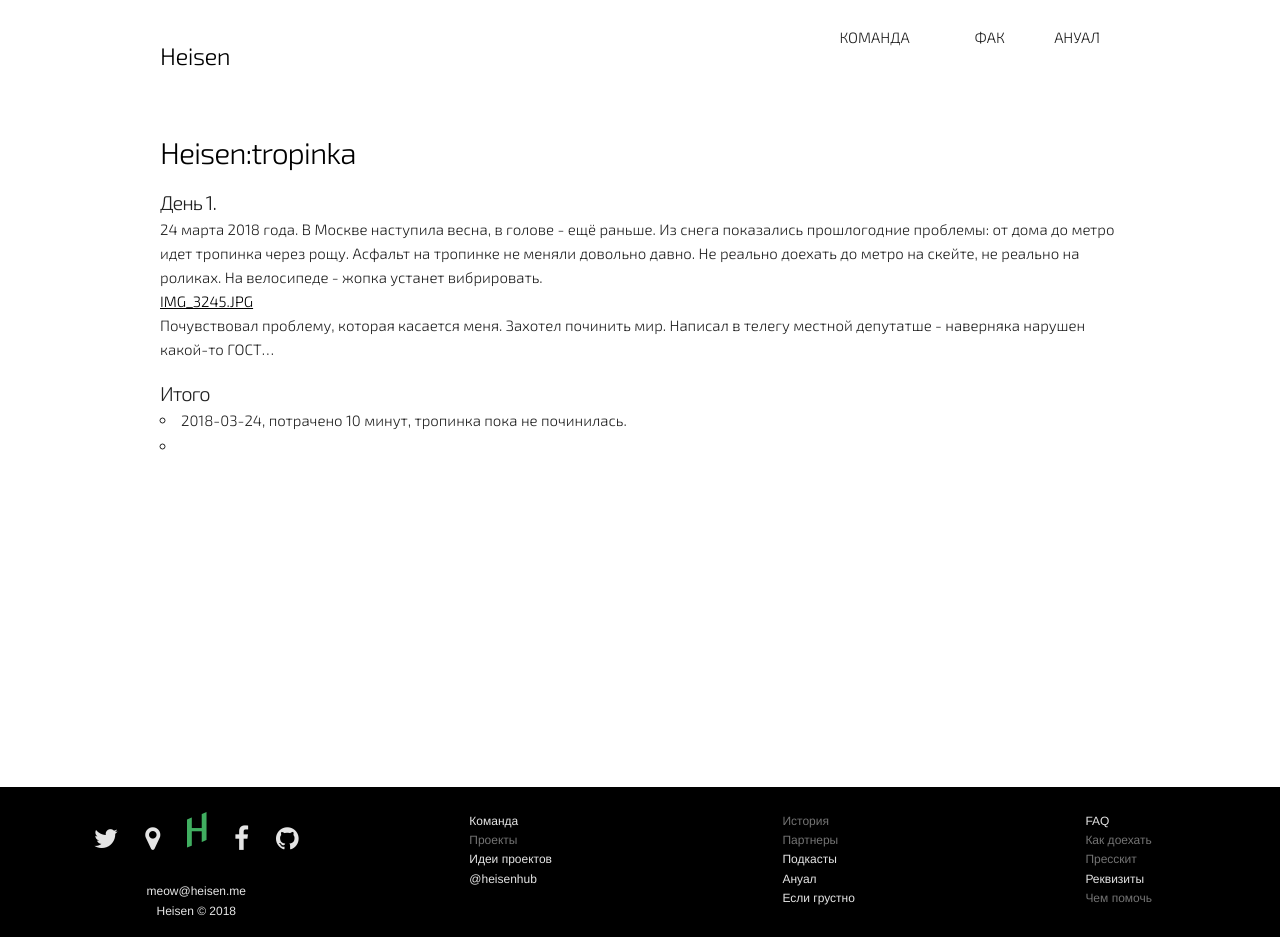
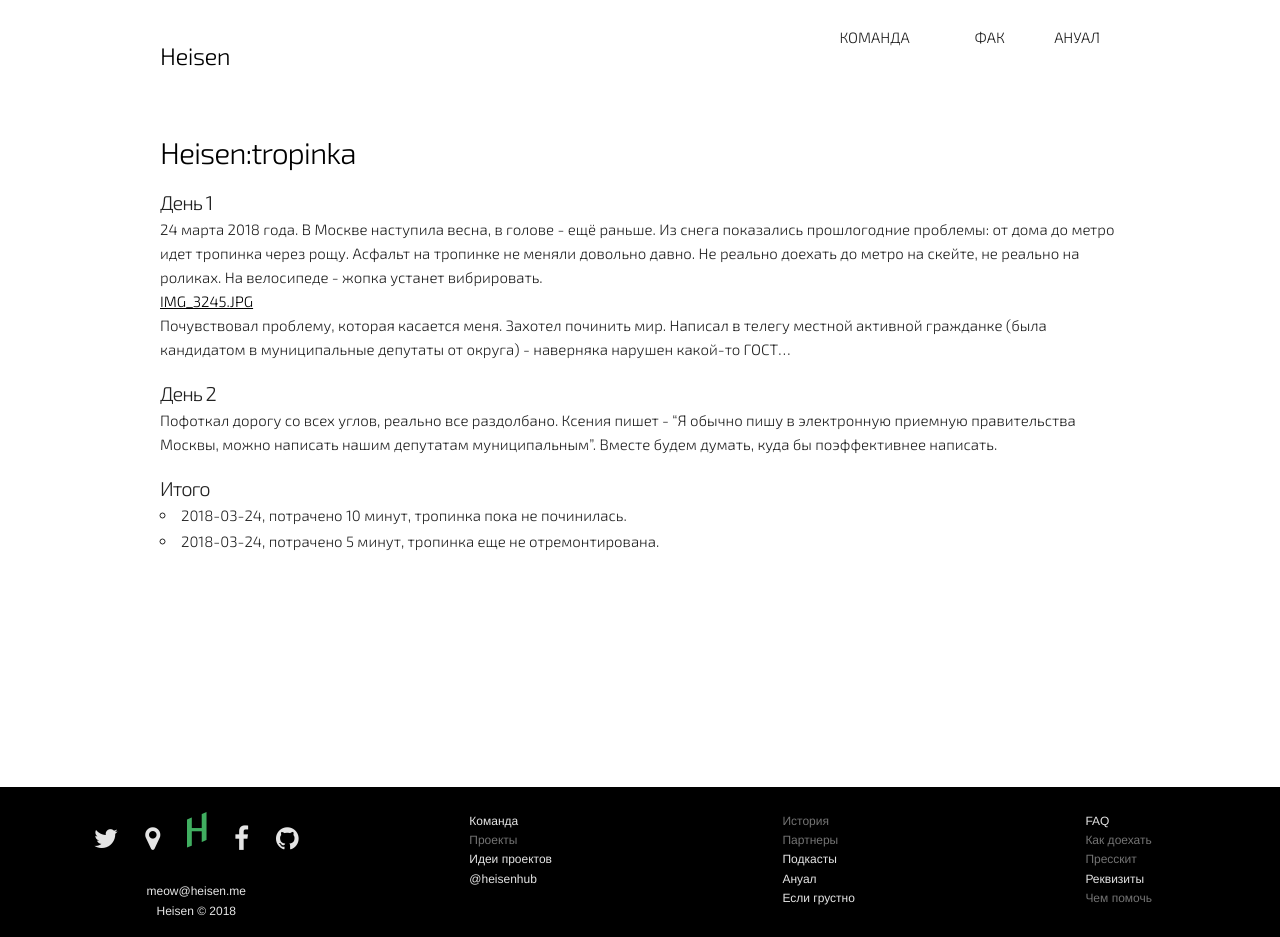
Before and after one commit to evgenity/heisen-new, a Jekyll site: the page built from tropinka.markdown, in a window 1280 px wide. Built offline with Jekyll 4.4.1, drawn with Linux system fonts in a browser that asks for light colours; nearby versions of some CDN libraries; a script that is not in the unit is left out; comment, search, counter and statistics services are not loaded.

Commit message:
Updated Tropinka

```diff
--- a/tropinka.markdown
+++ b/tropinka.markdown
@@ -5,18 +5,19 @@ permalink: "/tropinka/"
 layout: page
 ---
 
-## День 1.
+## День 1
 
 24 марта 2018 года. В Москве наступила весна, в голове - ещё раньше. Из снега показались прошлогодние проблемы: от дома до метро идет тропинка через рощу. Асфальт на тропинке не меняли довольно давно. Не реально доехать до метро на скейте, не реально на роликах. На велосипеде - жопка устанет вибрировать.
 
 [IMG_3245.JPG](/uploads/IMG_3245.JPG)
 
-Почувствовал проблему, которая касается меня. Захотел починить мир. Написал в телегу местной депутатше - наверняка нарушен какой-то ГОСТ...
+Почувствовал проблему, которая касается меня. Захотел починить мир. Написал в телегу местной активной гражданке (была кандидатом в муниципальные депутаты от округа) - наверняка нарушен какой-то ГОСТ...
 
-
+## День 2
+Пофоткал дорогу со всех углов, реально все раздолбано. Ксения пишет - "Я обычно пишу в электронную приемную правительства Москвы, можно написать нашим депутатам муниципальным". Вместе будем думать, куда бы поэффективнее написать.
 
 
 
 ## Итого
 * 2018-03-24, потрачено 10 минут, тропинка пока не починилась.
-*
+* 2018-03-24, потрачено 5 минут, тропинка еще не отремонтирована.
```
